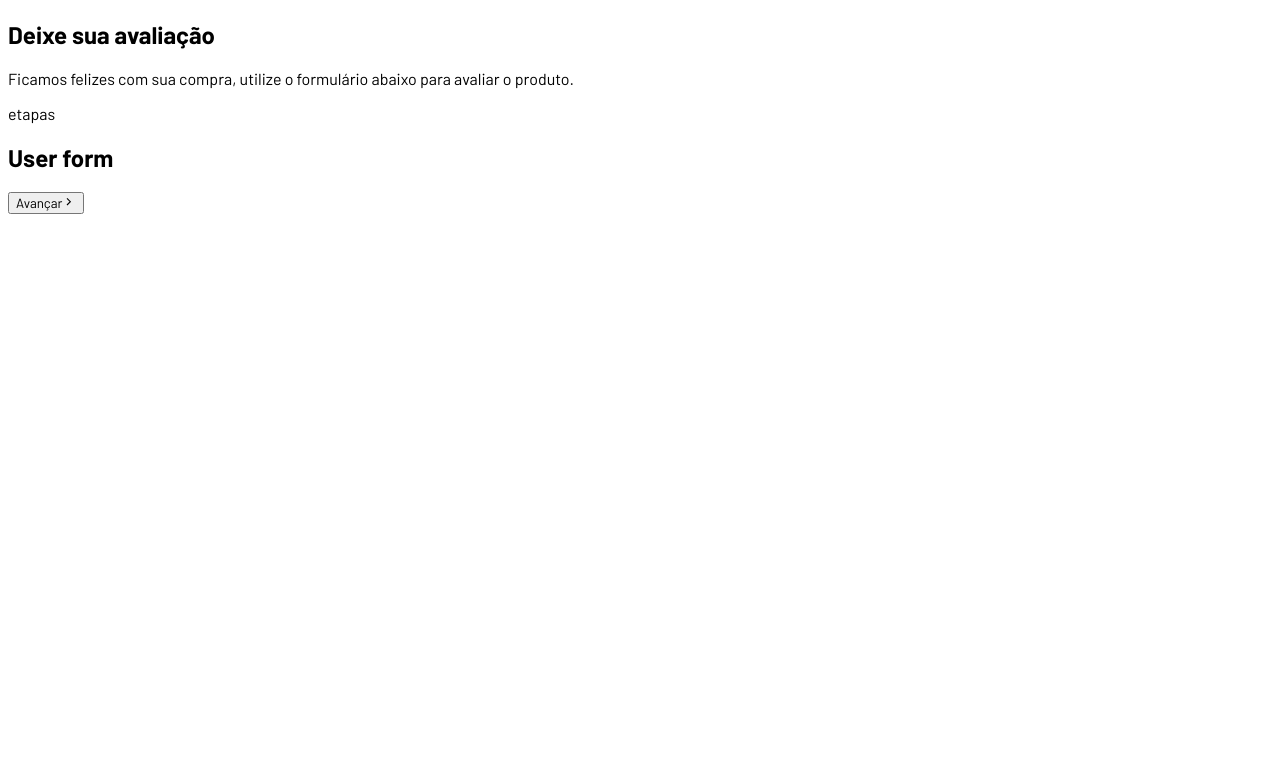
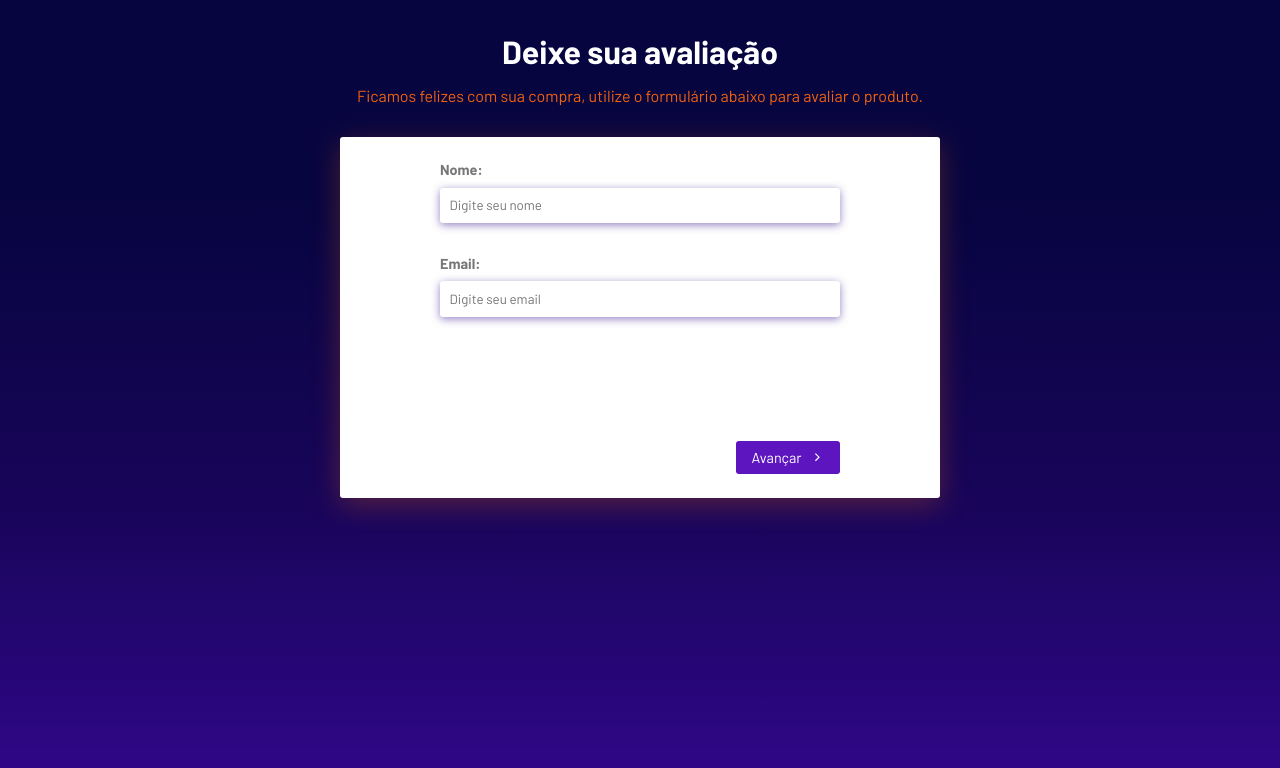
Before and after one commit to claudiooliveireira/MultistepReact, a React (Vite) app in the folder multistep_form_react/: page / in a window 1280 px wide. Shown: the top 768 px of the page. Built offline with nearby package versions, Linux system fonts and the light colour scheme.

Commit message:
Estilos css na primeira etapa pronto, seguindo para a próximas etapas

```diff
--- a/multistep_form_react/src/App.css
+++ b/multistep_form_react/src/App.css
@@ -0,0 +1,87 @@
+.app {
+    padding: 2rem;
+}
+
+/* Cabeçalho */
+.header {
+    text-align: center;
+    margin-bottom: 2rem;
+}
+
+.header h2 {
+    font-size: 2rem;
+    margin-bottom: 1rem;
+}
+
+/* forms */
+.form-container {
+    max-width: 600px;
+    margin: 0 auto;
+    background-color: #fff;
+    padding: 1.5rem;
+    box-shadow: #f2620f4b 0px 7px 29px 0px ;
+    border-radius: 3px;
+}
+
+.form-container form {
+    max-width: 400px;
+    margin: 0 auto;
+}
+
+/* inputs */
+.inputs-container {
+     min-height: 280px;
+}
+
+/* useForm, form-control */
+.form-control {
+    display: flex;
+    flex-direction: column;
+    gap: 0.6rem;
+    margin-bottom: 2rem;
+}
+
+
+label {
+    font-weight: bold;
+    color: #777;
+    font-size: 0.9rem;
+}
+
+input,
+textarea {
+    padding: 0.6rem;
+    border: none;
+    border-radius: 3px;
+    box-shadow: #31078c83 0px 2px 8px 0px;
+}
+
+textarea {
+    height: 120px;
+}
+
+/* actions  botões de ação */
+.actions {
+    display: flex;
+    justify-content: flex-end;
+    gap: 1rem;
+
+}
+
+.actions button {
+    font-size: 0.9rem;
+    padding: 0.5rem 1rem;
+    display: flex;
+    gap: 0.5rem;
+    align-items: center;
+    border-radius: 3px;
+    background-color: #5C15BF;
+    cursor: pointer;
+    border: none;
+    transition: 0.3s;
+
+}
+
+.actions button:hover {
+    background-color: #792be6;
+}
--- a/multistep_form_react/src/App.jsx
+++ b/multistep_form_react/src/App.jsx
@@ -4,6 +4,8 @@
 import UserForm from './components/UserForm';
 import ReviewForm from './components/ReviewForm';
 import Thanks from './components/thanks';
+
+import Steps from './components/Steps';
 
 /* hooks */
 import { useForm } from './hooks/useForm';
@@ -30,7 +32,8 @@
           <p>Ficamos felizes com sua compra, utilize o formulário abaixo para avaliar o produto.</p>
         </div>
         <div className="form-container">
-          <p>etapas</p>
+          {/* Steps etapas */ }
+          <Steps currentStep={currentStep}/>
 
           <form onSubmit={(e) => changeStep(currentStep + 1, e)}> {/* botão avançar um passo*/}
             {/* Formulário modificado */}
--- /dev/null
+++ b/multistep_form_react/src/components/Steps.jsx
@@ -0,0 +1,11 @@
+import "./Steps.css";
+
+const Steps = ({currentStep}) => {
+  return (
+    <div className="steps">
+
+    </div>
+  )
+}
+
+export default Steps
--- a/multistep_form_react/src/components/UserForm.jsx
+++ b/multistep_form_react/src/components/UserForm.jsx
@@ -3,7 +3,25 @@
 const UserForm = () => {
   return (
     <div>
-        <h2>User form</h2>
+        <div className="form-control">
+          <label htmlFor="name">Nome: </label>
+          <input
+          type="text "
+          name="name"
+          id="name"
+          placeholder="Digite seu nome"
+          required />
+        </div>
+
+        <div className="form-control">
+          <label htmlFor="email">Email: </label>
+          <input
+          type="email "
+          name="email"
+          id="email"
+          placeholder="Digite seu email"
+          required />
+        </div>
     </div>
   )
 }
--- a/multistep_form_react/src/hooks/useForm.jsx
+++ b/multistep_form_react/src/hooks/useForm.jsx
@@ -3,7 +3,7 @@
 export function useForm(steps) {
     const [currentStep, setCurrentStep] = useState(0)
 
-    /* funcionalidade para muda de cesão */
+    /* funcionalidade para muda de etapa */
     function changeStep(i, e){ //  receber o indese (i, passo) e o evento da acão ( e )
         if(e) e.preventDefault();
 
--- a/multistep_form_react/src/index.css
+++ b/multistep_form_react/src/index.css
@@ -1,3 +1,17 @@
+/* estilo global */
 * {
   font-family: "Barlow", sans-serif;
+  margin: 0;
+  padding: 0;
+  box-sizing: border-box;
+  color: #fff;
 }
+
+p {
+  color: #F2620F;
+}
+
+body {
+  background-image: linear-gradient(to bottom,  #070540 25%, #180559, #31078C);
+  height: 100vh;
+}
```
Also changed, not shown: multistep_form_react/src/components/Steps.css (added).
